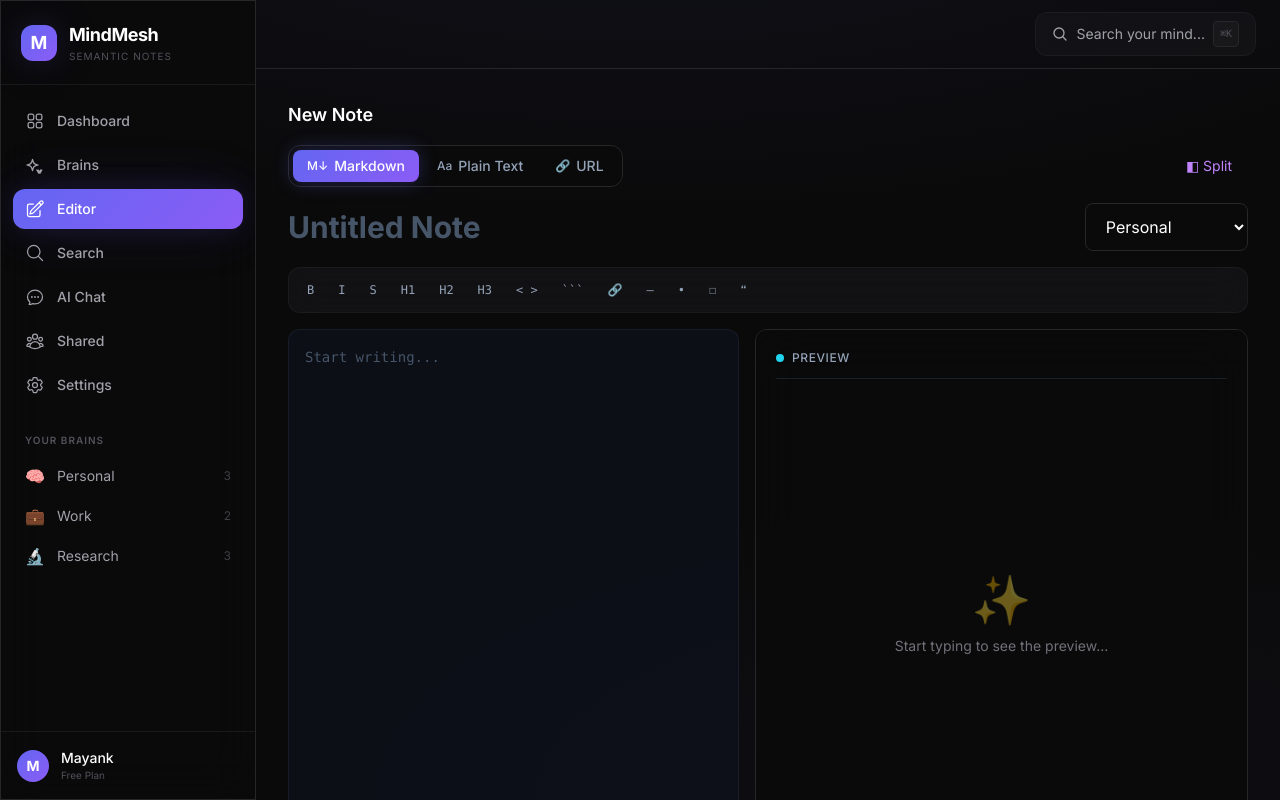
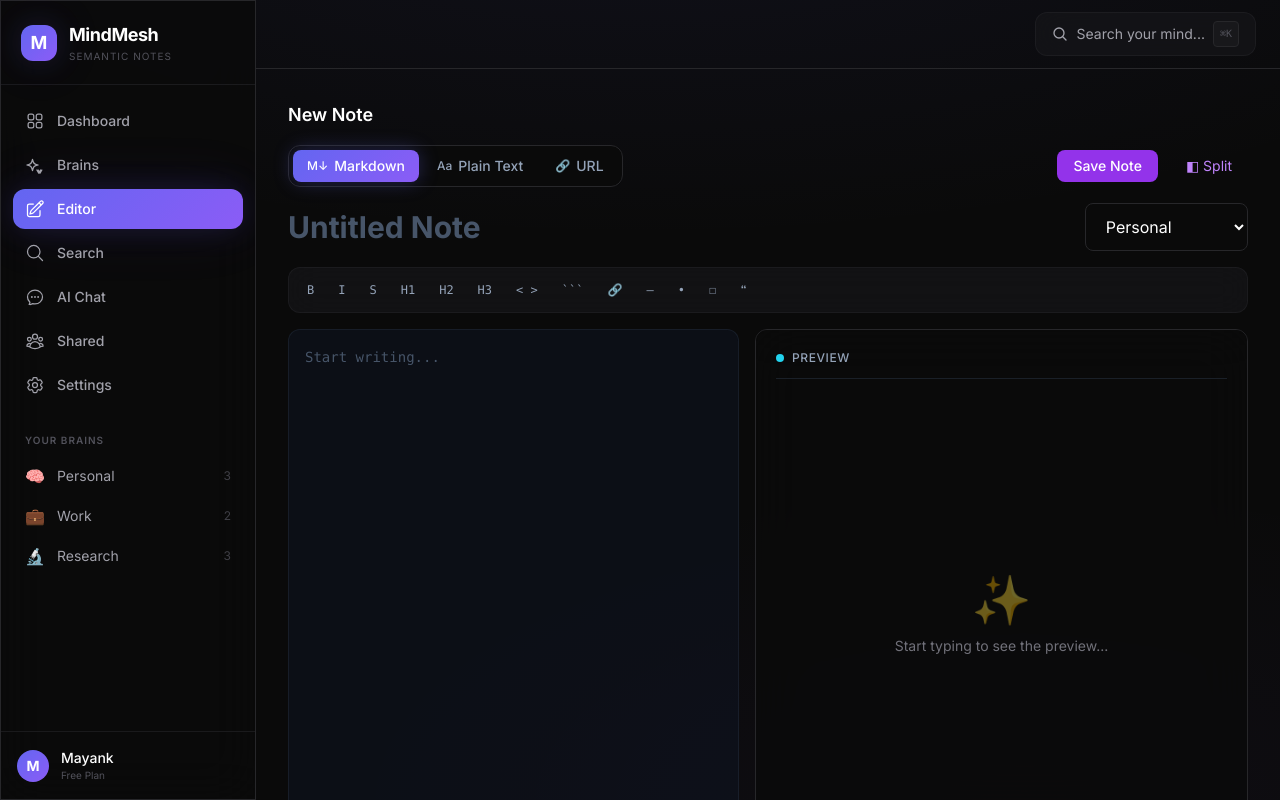
Before and after one commit to Mayank-Narang/mindmesh, a React (Vite) app in the folder frontend/: page /editor in a window 1280 px wide. Both pictures are taken after a click on the button "⚡ Quick Demo Login". Built offline with nearby package versions, Linux system fonts and the light colour scheme.

Commit message:
fix(editor): remove autosave to prevent duplicate notes and add manual save button

```diff
--- a/frontend/src/components/Editor/NoteEditor.jsx
+++ b/frontend/src/components/Editor/NoteEditor.jsx
@@ -18,8 +18,8 @@ export default function NoteEditor({ note = null, onSave, brains = [] }) {
   const textareaRef = useRef(null);
   const saveTimerRef = useRef(null);
 
-  // Auto-save with debounce
-  const autoSave = useCallback(async () => {
+  // Manual save
+  const handleSave = async () => {
     if (!title && !content) return;
     setSaving(true);
     try {
@@ -31,13 +31,7 @@ export default function NoteEditor({ note = null, onSave, brains = [] }) {
     } finally {
       setSaving(false);
     }
-  }, [note?.id, title, content, noteType, urlInput, selectedBrain, onSave]);
-
-  useEffect(() => {
-    if (saveTimerRef.current) clearTimeout(saveTimerRef.current);
-    saveTimerRef.current = setTimeout(autoSave, 2000);
-    return () => clearTimeout(saveTimerRef.current);
-  }, [title, content, autoSave]);
+  };
 
   // Populate from existing note
   useEffect(() => {
@@ -119,18 +113,18 @@ export default function NoteEditor({ note = null, onSave, brains = [] }) {
       <div className="flex flex-col sm:flex-row items-start sm:items-center justify-between gap-3">
         <NoteTypeSelector selected={noteType} onChange={setNoteType} />
         <div className="flex items-center gap-3">
-          {saving && (
-            <span className="flex items-center gap-1.5 text-xs text-[#71717a]">
-              <span className="w-1.5 h-1.5 rounded-full bg-amber-400 animate-pulse" />
-              Saving...
+          {lastSaved && !saving && (
+            <span className="text-[10px] text-[#71717a] hidden sm:block">
+              Saved {new Date(lastSaved).toLocaleTimeString()}
             </span>
           )}
-          {!saving && lastSaved && (
-            <span className="flex items-center gap-1.5 text-xs text-[#71717a]">
-              <span className="w-1.5 h-1.5 rounded-full bg-emerald-400" />
-              Saved
-            </span>
-          )}
+          <button
+            onClick={handleSave}
+            disabled={saving}
+            className="btn-primary text-sm px-4 py-1.5"
+          >
+            {saving ? 'Saving...' : 'Save Note'}
+          </button>
           <button
             onClick={() => setShowPreview(!showPreview)}
             className={`btn-ghost text-sm hidden md:flex items-center gap-1.5 ${showPreview ? 'text-purple-400' : ''}`}
```
